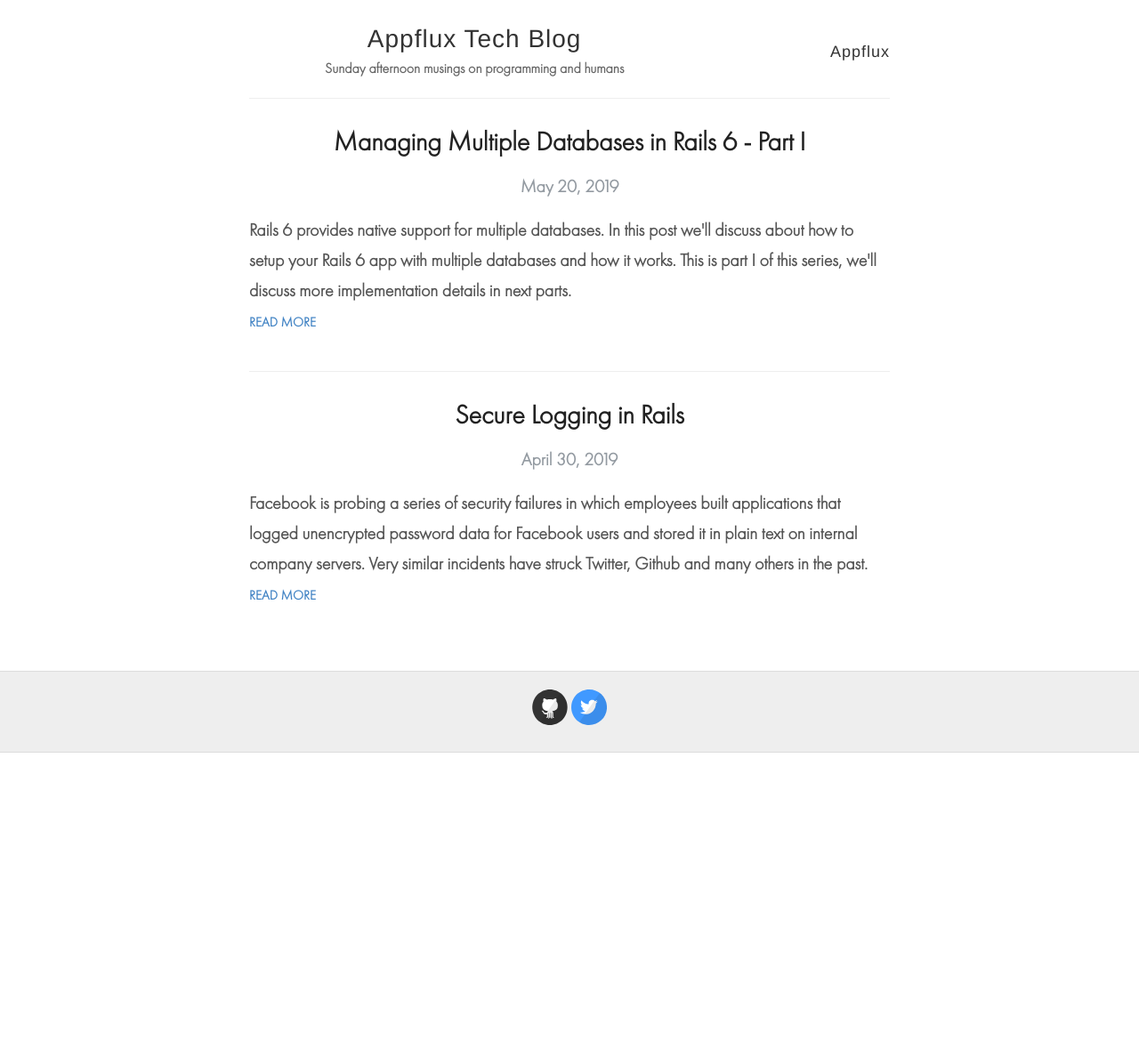
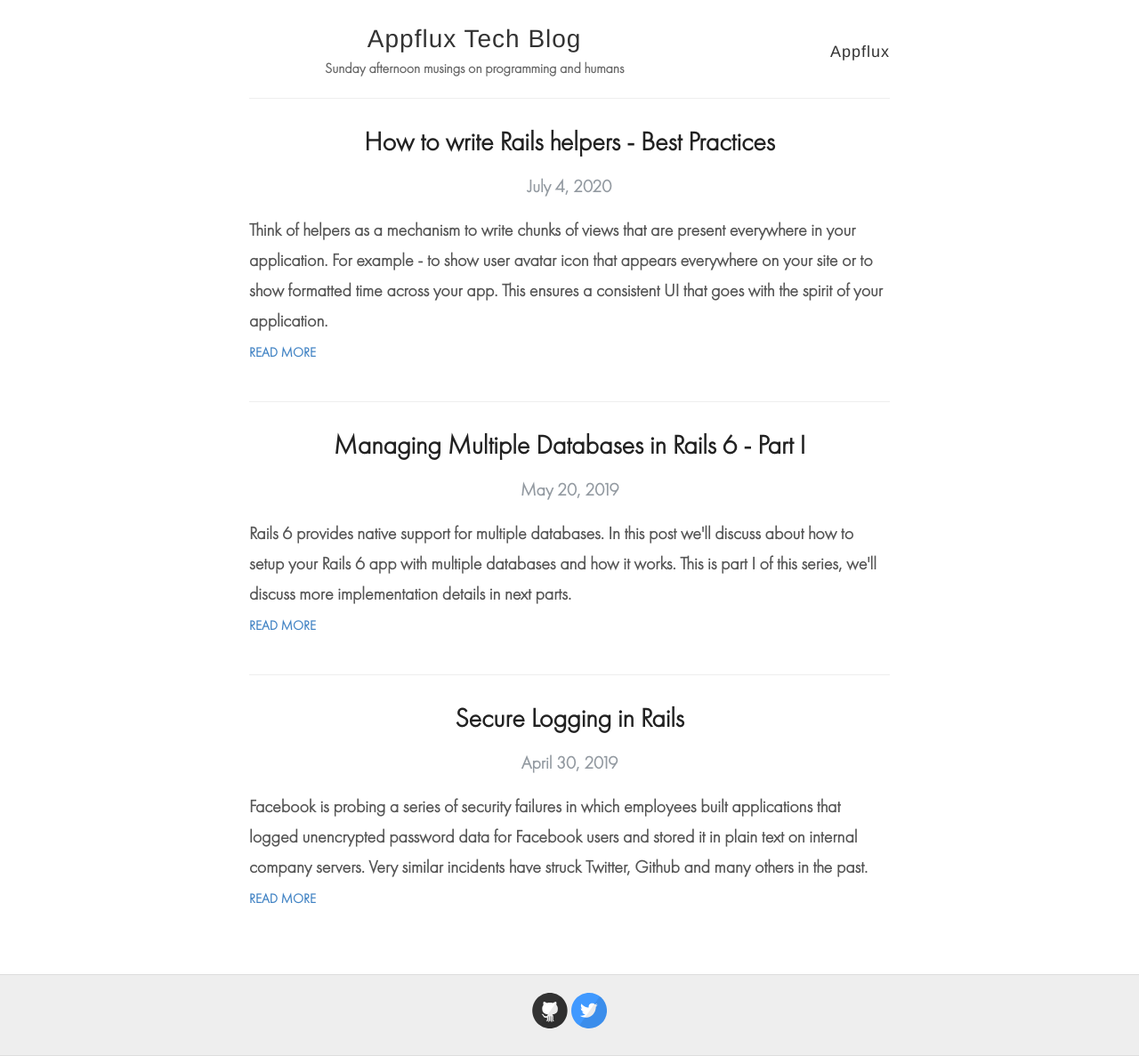
Before and after one commit to appflux/blog, a Jekyll site: the page built from index.md, in a window 1280 px wide. Shown: the whole page at 89% size. Built offline with Jekyll 4.4.1, drawn with Linux system fonts in a browser that asks for light colours; before the commit the page ends 900 px from its top, so only the background shows below that; part of the change alters nothing that is shown.

Commit message:
Adds post on Rails helpers.

```diff
--- a/_includes/svg-icons.html
+++ b/_includes/svg-icons.html
@@ -2,12 +2,12 @@
 {% if site.footer-links.email %}<a href="mailto:{{ site.footer-links.email }}"><i class="svg-icon email"></i></a>{% endif %}
 {% if site.footer-links.facebook %}<a href="https://www.facebook.com/{{ site.footer-links.facebook }}"><i class="svg-icon facebook"></i></a>{% endif %}
 {% if site.footer-links.flickr %}<a href="https://www.flickr.com/{{ site.footer-links.flickr }}"><i class="svg-icon flickr"></i></a>{% endif %}
-{% if site.minima.social_links.github %}<a href="https://github.com/{{ site.minima.social_links.github }}"><i class="svg-icon github"></i></a>{% endif %}
+{% if site.minima.social_links.github %}<a href="https://github.com/{{ site.minima.social_links.github }}" target="_blank"><i class="svg-icon github"></i></a>{% endif %}
 {% if site.footer-links.instagram %}<a href="https://instagram.com/{{ site.footer-links.instagram }}"><i class="svg-icon instagram"></i></a>{% endif %}
 {% if site.footer-links.linkedin %}<a href="https://www.linkedin.com/{{ site.footer-links.linkedin }}"><i class="svg-icon linkedin"></i></a>{% endif %}
 {% if site.footer-links.pinterest %}<a href="https://www.pinterest.com/{{ site.footer-links.pinterest }}"><i class="svg-icon pinterest"></i></a>{% endif %}
 {% if site.footer-links.rss %}<a href="{{ site.baseurl }}/feed.xml"><i class="svg-icon rss"></i></a>{% endif %}
-{% if site.minima.social_links.twitter %}<a href="https://www.twitter.com/{{ site.minima.social_links.twitter }}"><i class="svg-icon twitter"></i></a>{% endif %}
+{% if site.minima.social_links.twitter %}<a href="https://www.twitter.com/{{ site.minima.social_links.twitter }}" target="_blank"><i class="svg-icon twitter"></i></a>{% endif %}
 {% if site.footer-links.stackoverflow %}<a href="http://stackoverflow.com/{{ site.footer-links.stackoverflow }}"><i class="svg-icon stackoverflow"></i></a>{% endif %}
 {% if site.footer-links.youtube %}<a href="https://youtube.com/{{ site.footer-links.youtube }}"><i class="svg-icon youtube"></i></a>{% endif %}
 {% if site.footer-links.googleplus %}<a href="https://plus.google.com/{{ site.footer-links.googleplus }}"><i class="svg-icon googleplus"></i></a>{% endif %}
--- /dev/null
+++ b/_posts/2020-07-04-rails-helpers-best-practices.markdown
@@ -0,0 +1,101 @@
+---
+layout: post
+comments: true
+title:  "How to write Rails helpers - Best Practices"
+date:   2020-07-04 16:21:00 +0530
+category: Web
+tags: [Rails 6, Ruby on Rails]
+author: shubham
+excerpt: Think of helpers as a mechanism to write chunks of views that are present everywhere in your application. For example - to show user avatar icon that appears everywhere on your site or to show formatted time across your app. This ensures a consistent UI that goes with the spirit of your application.
+---
+
+Hello everyone!
+
+Rails relies heavily upon helpers to write interfaces of the application in a consistent way. However, a lot of time helpers are (ab)used causing errors and even bugs on the UI. This post is about the best practices we follow at Appflux and how they help us deliver a consistent user interface.
+
+> **Pro Tip:**<BR/>
+Think of helpers as a mechanism to write chunks of views that are present everywhere in your application. For example: to show user avatar icon that appears everywhere on your site or to show formatted time across your app.
+This ensures a consistent UI that goes with the spirit of your application.
+
+## What really are helpers?
+
+Helpers are a way to define methods that are available to all view templates by default. What this means is that you can define a method `short_humanized_time` inside `DateTimeHelper` and use across all your views to display time in a consistent format in all your pages.
+
+A few helper guidelines we follow at Appflux to keep things tight and tidy.
+
+1. Avoid helpers in favour of decorators or presenters.
+2. Never use instance variables inside helpers.
+3. Never fire any query inside helpers.
+4. Never write business logic inside helper.
+
+# #1: Avoid helpers in favour of decorators or presenters.
+
+There are very few legitimate cases where using a helper is justified. It is almost always better to go for decorators or presenters.
+
+
+# #2: Never use controller instance variables inside a helper.
+
+All data that a helper method needs must be supplied via params. This reduces coupling between helpers and other parts of your app.
+
+{% highlight ruby %}
+## Bad
+module PostsHelper
+  def formatted_title
+    content_tag(:strong, @post.title).html_safe
+  end
+end
+
+## Good: Do not use instance variables set in controller actions
+module PostsHelper
+  def formatted_title(post)
+    content_tag(:strong, post.title).html_safe
+  end
+end
+
+## Best: Pass simpler objects
+module PostsHelper
+  def formatted_title(title)
+    content_tag(:strong, title).html_safe
+  end
+end
+{% endhighlight %}
+
+
+# #3: Never fire any queries inside a helper
+
+Regard helpers as an extension to the view templates. The reason why you don't fire queries in your views should be equally applicable here as well. It is always recommended to load all your data in one go inside your controller in a service class object.
+
+# #4: Never write business logic inside a helper
+
+It is okay to write presentational logic inside an helper, but never write business logic in your helpers.
+
+{% highlight ruby %}
+
+## app/helpers/date_time_helper.rb
+##Bad
+module PostsHelper
+  def top_posts
+    Post.top_rated.map do |post| ## NOT OKAY
+      content_tag(:option, post.title)
+    end.join(', ').html_safe
+  end
+end
+
+## Good
+module DateTimeHelper
+  def short_humanized_time(time)
+    if time.today? ## THIS IS OKAY
+      "#{ time.strftime('%I:%M %p') }"
+    elsif time.year == Time.current.year
+      "#{ time.strftime('%b %d, %I:%M %p') }"
+    else
+      "#{ time.strftime('%A, %B %d, %Y') }"
+    end
+  end
+end
+{% endhighlight %}
+
+
+# Final words of wisdom (for today!)
+
+With great power comes great responsibility, and Rails helpers are no exception. They are expressive tools but also come with drawbacks. We are generally more inclined towards decorators and restrict their usage to very specific use cases only. If you follow above tips, maintaining helpers in long term should be a little easier.
```
